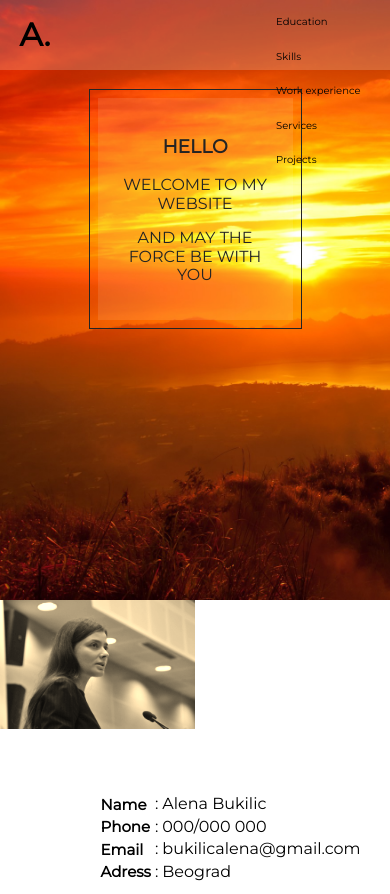
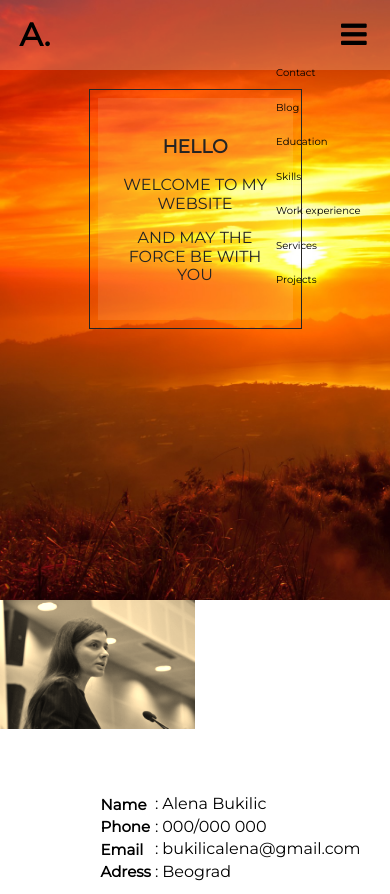
Before and after one commit to AlenaBukilic/Domaci9-Startit-HTML-CSS, a plain HTML site: page index.html in a window 390 px wide. Both pictures are taken after a click on the element 357 px from the left and 33 px from the top of the page. Shown: the top 894 px of the page. Drawn offline with nearby package versions, Linux system fonts and the light colour scheme.

Commit message:
Add files via upload

```diff
--- a/style.css
+++ b/style.css
@@ -479,13 +479,25 @@ footer button {
 {
 
 	.hidden ul {
-		display: flex;
 		flex-direction: column-reverse;
+		margin: 0;
+		margin-top: 200px;
 	}
 
 	.hidden li a {
 		font-size: 10px;
 		font-weight: 100;
+
+	}
+
+	.hidden ul li {
+		margin-left: 40px;
+
+	}
+
+	.hidden span {
+		margin-left: 115px;
+    	margin-top: 40px;
 	}
 
 	.box {
```
